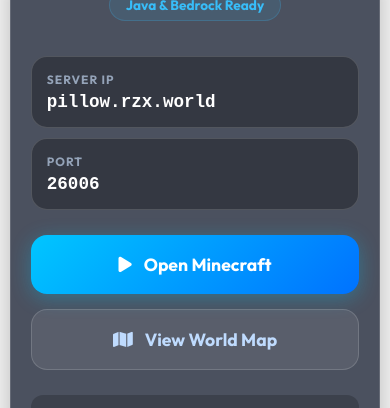
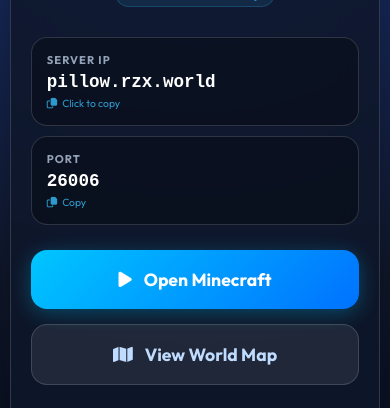
Before and after one commit to Kurz4K/pillow, a plain HTML site: page index.html in a window 390 px wide. Shown: the part 205-613 px from the top of the page. Drawn offline with Linux system fonts and the light colour scheme.

Commit message:
Enhance styles and copy functionality in index.html
Updated styles for better contrast and responsiveness, modified button and container properties, and improved the copy functionality.

```diff
--- a/index.html
+++ b/index.html
@@ -17,10 +17,11 @@
         :root {
             --primary-gradient: linear-gradient(135deg, #00C6FF, #0072FF);
             --map-btn-bg: rgba(255, 255, 255, 0.08);
-            --glass-bg: rgba(15, 23, 42, 0.75);
+            --glass-bg: rgba(15, 23, 42, 0.85); /* Slightly darker for better contrast */
             --border-color: rgba(255, 255, 255, 0.15);
             --text-white: #ffffff;
             --text-gray: #94a3b8;
+            --text-blue: #38bdf8;
         }
 
         * {
@@ -28,11 +29,15 @@
             -webkit-tap-highlight-color: transparent;
         }
 
-        body {
+        html, body {
+            height: 100%;
             margin: 0;
             padding: 0;
+        }
+
+        body {
             font-family: 'Outfit', sans-serif;
-            /* Locks the screen to prevent swiping/bouncing on iOS */
+            /* Fixes the "swiping" issue on iPad/Mobile */
             position: fixed;
             top: 0; left: 0; right: 0; bottom: 0;
             overflow: hidden;
@@ -41,16 +46,19 @@
             align-items: center;
             justify-content: center;
 
-            /* Static High-Quality Gradient (No Lag) */
-            background: radial-gradient(circle at 50% 0%, #1e3a8a 0%, #0f172a 60%, #000000 100%);
+            /* FALLBACK COLOR: This fixes the white screen issue */
+            background-color: #020617;
+
+            /* Gradient overlay */
+            background-image: radial-gradient(circle at 50% 0%, #1e3a8a 0%, #0f172a 60%, #020617 100%);
             color: var(--text-white);
         }
 
         .container {
             width: 90%;
-            max-width: 480px; /* Wider for iPad/PC */
+            max-width: 480px;
 
-            /* Clean Glass Effect */
+            /* Glass Effect */
             background: var(--glass-bg);
             backdrop-filter: blur(20px);
             -webkit-backdrop-filter: blur(20px);
@@ -58,23 +66,22 @@
             border-radius: 24px;
             padding: 40px 30px;
 
-            /* Static Shadow for depth */
             box-shadow: 0 25px 50px -12px rgba(0, 0, 0, 0.5);
 
             display: flex;
             flex-direction: column;
-            gap: 25px; /* Increased spacing */
+            gap: 25px;
         }
 
         /* Header */
         .header {
             text-align: center;
-            margin-bottom: 10px;
+            margin-bottom: 5px;
         }
 
         h1 {
             font-size: 2.2rem;
-            margin: 0 0 5px 0;
+            margin: 0 0 10px 0;
             background: linear-gradient(to right, #fff, #bfdbfe);
             -webkit-background-clip: text;
             -webkit-text-fill-color: transparent;
@@ -82,13 +89,13 @@
 
         .badge {
             display: inline-block;
-            font-size: 0.85rem;
-            color: #38bdf8;
+            font-size: 0.8rem;
+            color: var(--text-blue);
             background: rgba(56, 189, 248, 0.1);
-            padding: 6px 16px;
+            padding: 5px 14px;
             border-radius: 50px;
             border: 1px solid rgba(56, 189, 248, 0.2);
-            font-weight: 600;
+            font-weight: 700;
         }
 
         /* Inputs Grid */
@@ -103,24 +110,25 @@
             border: 1px solid var(--border-color);
             border-radius: 16px;
             padding: 15px;
-            position: relative;
             cursor: pointer;
-            transition: background 0.2s;
+            transition: background 0.2s, transform 0.1s;
             display: flex;
             flex-direction: column;
             justify-content: center;
+            position: relative;
         }
 
         .copy-box:active {
             background: rgba(255, 255, 255, 0.05);
-            border-color: #38bdf8;
+            border-color: var(--text-blue);
+            transform: scale(0.98);
         }
 
         .box-large { flex: 2; }
         .box-small { flex: 1; }
 
         .label {
-            font-size: 0.75rem;
+            font-size: 0.7rem;
             color: var(--text-gray);
             text-transform: uppercase;
             letter-spacing: 1px;
@@ -136,13 +144,23 @@
             white-space: nowrap;
             overflow: hidden;
             text-overflow: ellipsis;
+            margin-bottom: 5px;
+        }
+
+        .hint {
+            font-size: 0.65rem;
+            color: var(--text-blue);
+            opacity: 0.8;
+            display: flex;
+            align-items: center;
+            gap: 5px;
         }
 
         /* Button Group */
         .btn-group {
             display: flex;
             flex-direction: column;
-            gap: 15px; /* More space between buttons */
+            gap: 15px;
             width: 100%;
         }
 
@@ -167,17 +185,15 @@
             opacity: 0.9;
         }
 
-        /* Primary "Open" Button */
         .btn-primary {
             background: var(--primary-gradient);
             color: white;
             box-shadow: 0 4px 20px rgba(0, 198, 255, 0.3);
         }
 
-        /* Map Button */
         .btn-map {
             background: var(--map-btn-bg);
-            color: #bfdbfe; /* Soft blue text */
+            color: #bfdbfe;
             border: 1px solid var(--border-color);
         }
 
@@ -185,7 +201,7 @@
             background: rgba(255, 255, 255, 0.12);
         }
 
-        /* Footer Instructions */
+        /* Footer */
         .footer {
             text-align: left;
             font-size: 0.85rem;
@@ -217,7 +233,7 @@
             transform: translateY(0);
         }
 
-        /* Responsiveness */
+        /* Responsive */
         @media (max-width: 400px) {
             .grid-row { flex-direction: column; gap: 10px; }
             .container { padding: 30px 20px; width: 95%; }
@@ -226,8 +242,7 @@
 </head>
 <body>
 
-    <!-- Notification Toast -->
-    <div id="toast" class="toast">Copied to Clipboard!</div>
+    <div id="toast" class="toast"><i class="fas fa-check"></i> Copied!</div>
 
     <div class="container">
 
@@ -241,11 +256,13 @@
             <div class="copy-box box-large" onclick="copyText('pillow.rzx.world')">
                 <div class="label">Server IP</div>
                 <div class="value">pillow.rzx.world</div>
+                <div class="hint"><i class="far fa-copy"></i> Click to copy</div>
             </div>
 
             <div class="copy-box box-small" onclick="copyText('26006')">
                 <div class="label">Port</div>
                 <div class="value">26006</div>
+                <div class="hint"><i class="far fa-copy"></i> Copy</div>
             </div>
         </div>
 
@@ -273,7 +290,6 @@
 
     <script>
         function copyText(text) {
-            // Check for modern clipboard API
             if (navigator.clipboard && navigator.clipboard.writeText) {
                 navigator.clipboard.writeText(text).then(() => {
                     showToast();
@@ -281,7 +297,6 @@
                     fallbackCopy(text);
                 });
             } else {
-                // Fallback for older iOS / browsers
                 fallbackCopy(text);
             }
         }
@@ -289,12 +304,9 @@
         function fallbackCopy(text) {
             const textArea = document.createElement("textarea");
             textArea.value = text;
-
-            // Ensure element is not visible but part of DOM
             textArea.style.position = "fixed";
             textArea.style.left = "-9999px";
             textArea.style.top = "0";
-
             document.body.appendChild(textArea);
             textArea.focus();
             textArea.select();
@@ -305,14 +317,12 @@
             } catch (err) {
                 prompt("Copy manually:", text);
             }
-
             document.body.removeChild(textArea);
         }
 
         function showToast() {
             const toast = document.getElementById('toast');
             toast.classList.add('show');
-
             setTimeout(() => {
                 toast.classList.remove('show');
             }, 2000);
```
